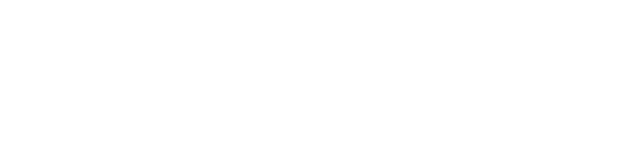
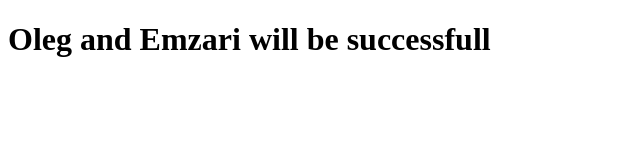
Before and after one commit to Olegi1988/my-app, a plain HTML site: page index.html in a window 1280 px wide. Shown: the whole page, without its empty margins (0-640 px from the left). Drawn offline with Linux system fonts and the light colour scheme.

Commit message:
modified index.html

```diff
--- a/index.html
+++ b/index.html
@@ -7,5 +7,7 @@
 </head>
 <body>
 
+    <h1>Oleg and Emzari will be successfull</h1>
+
 </body>
 </html>
```
